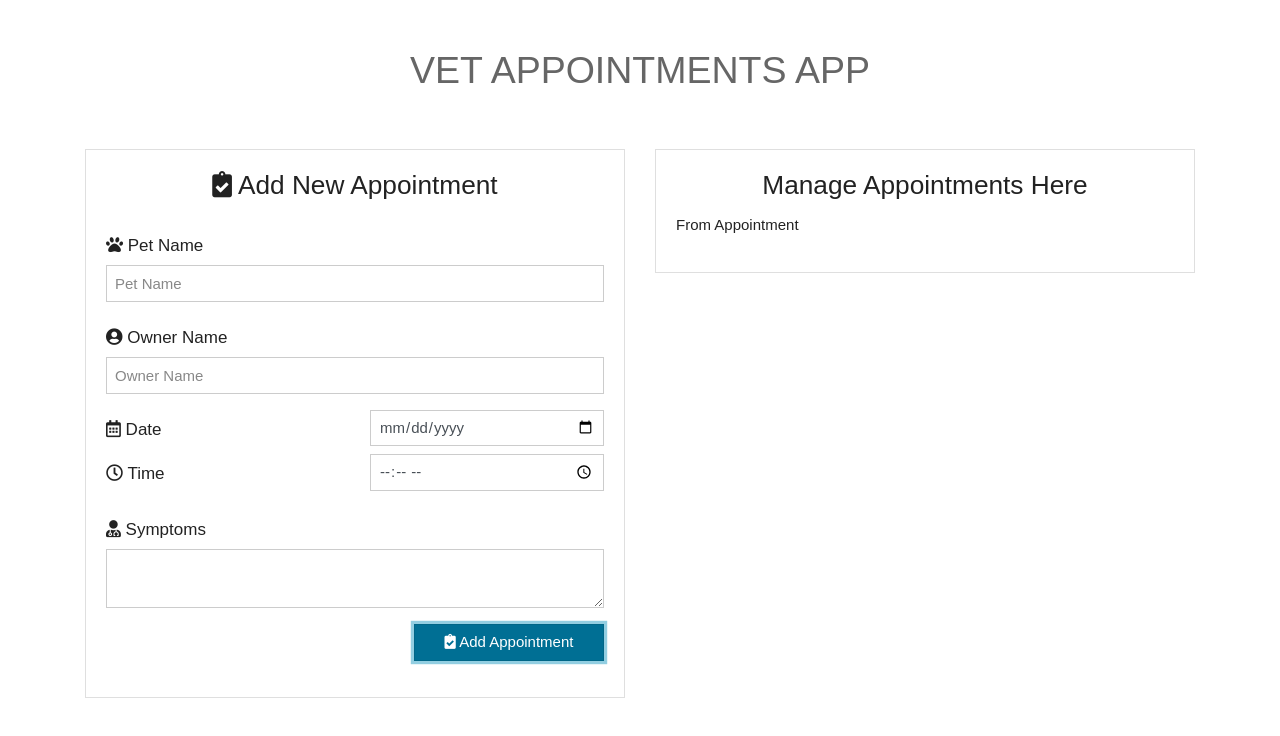
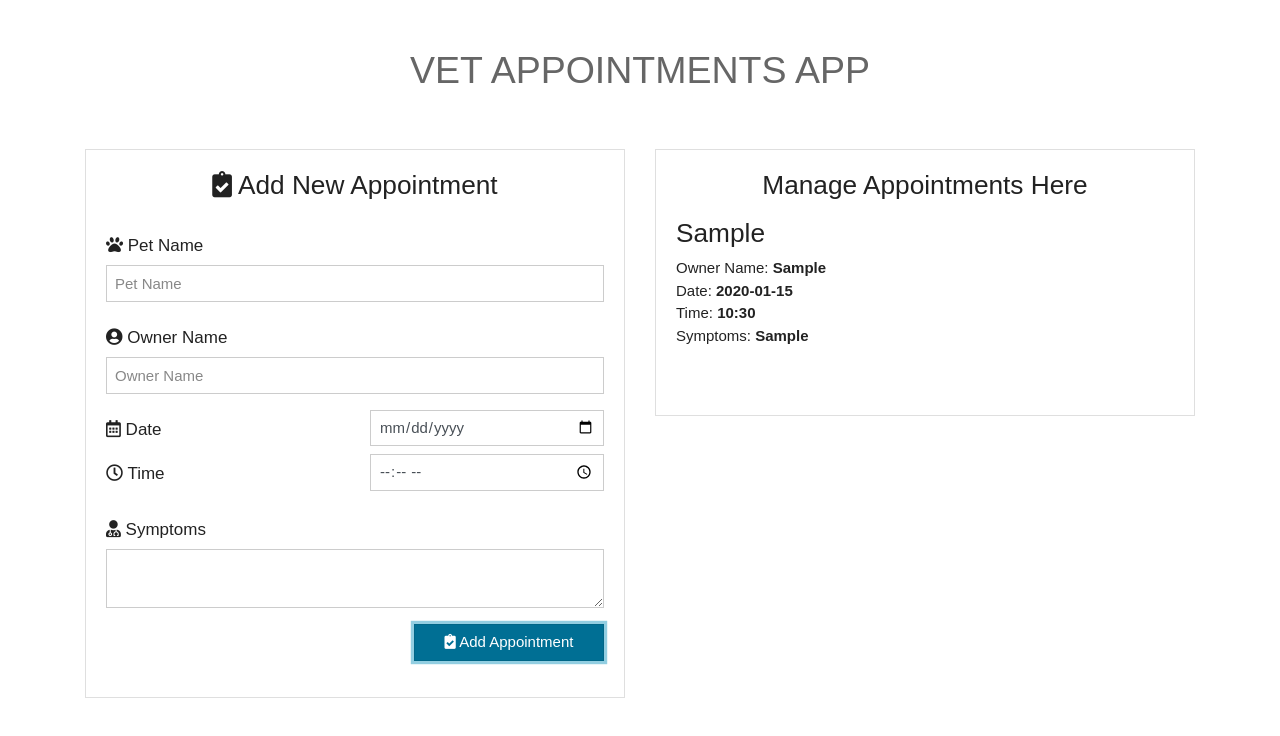
Before and after one commit to EdgardoPinto-Escalier/vet-appointments-app, a React (Create React App) app: page / in a window 1280 px wide. Both pictures are taken after typing "Sample", "Sample", "2020-01-15", "10:30", "Sample" into the empty fields and a click on the button "Add Appointment". Shown: the top 736 px of the page. Built offline with nearby package versions, Linux system fonts and the light colour scheme.

Commit message:
New updates on the Appointment component

```diff
--- a/src/components/AddAppointment.js
+++ b/src/components/AddAppointment.js
@@ -32,42 +32,42 @@ class AddAppointment extends Component {
     return(
     <div className="card mt-5">
             <div className="card-body">
-                <h3 className="card-title text-center mb-4"><i class="fas fa-clipboard-check"></i> Add New Appointment</h3>
+                <h3 className="card-title text-center mb-4"><i className="fas fa-clipboard-check"></i> Add New Appointment</h3>
                 <form onSubmit={this.createNewAppointment}>
                     <div className="form-group row">
-                        <label className="col-sm-4 col-lg-4 col-form-label"><i class="fas fa-paw"></i> Pet Name</label>
+                        <label className="col-sm-4 col-lg-4 col-form-label"><i className="fas fa-paw"></i> Pet Name</label>
                         <div className="col-sm-8 col-lg-12">
                             <input ref={this.petNameRef} type="text" className="form-control" placeholder="Pet Name" />
                         </div>
                     </div>
                     <div className="form-group row">
-                        <label className="col-sm-4 col-lg-4 col-form-label"><i class="fas fa-user-circle"></i> Owner Name</label>
+                        <label className="col-sm-4 col-lg-4 col-form-label"><i className="fas fa-user-circle"></i> Owner Name</label>
                         <div className="col-sm-8 col-lg-12">
                             <input ref={this.ownerNameRef} type="text" className="form-control"  placeholder="Owner Name" />
                         </div>
                     </div>
 
                      <div className="form-group row">
-                        <label className="col-sm-4 col-lg-6 col-form-label"><i class="far fa-calendar-alt"></i> Date</label>
+                        <label className="col-sm-4 col-lg-6 col-form-label"><i className="far fa-calendar-alt"></i> Date</label>
                         <div className="col-sm-8 col-lg-6  mb-4 mb-lg-2">
                             <input ref={this.dateRef} type="date" className="form-control" />
                         </div>
 
-                        <label className="col-sm-4 col-lg-6 col-form-label"><i class="far fa-clock"></i> Time</label>
+                        <label className="col-sm-4 col-lg-6 col-form-label"><i className="far fa-clock"></i> Time</label>
                         <div className="col-sm-8 col-lg-6">
                             <input ref={this.timeRef} type="time" className="form-control" />
                         </div>
                     </div>
 
                     <div className="form-group row">
-                        <label className="col-sm-4 col-lg-6 col-form-label"><i class="fas fa-user-md"></i> Symptoms</label>
+                        <label className="col-sm-4 col-lg-6 col-form-label"><i className="fas fa-user-md"></i> Symptoms</label>
                         <div className="col-sm-8 col-lg-12">
                             <textarea ref={this.symptomsRef} className="form-control"></textarea>
                         </div>
                     </div>
                     <div className="form-group row justify-content-end">
                         <div className="col-sm-5">
-                            <button type="submit" className="btn btn-primary w-100"><i class="fas fa-clipboard-check"></i> Add Appointment</button>
+                            <button type="submit" className="btn btn-primary w-100"><i className="fas fa-clipboard-check"></i> Add Appointment</button>
                         </div>
                     </div>
                 </form>
--- a/src/components/Appointment.js
+++ b/src/components/Appointment.js
@@ -3,8 +3,17 @@ import React, { Component } from 'react';
 class Appointment extends Component {
 
   render() {
+    const { date, time, pet, owner, symptoms} = this.props.info;
     return (
-        <p>From Appointment</p>
+        <div className="media mt-3">
+            <div className="media-body">
+                <h3 className="mt-0">{pet}</h3>
+                <p className="card-text">Owner Name: <span>{owner}</span></p>
+                <p className="card-text">Date: <span>{date}</span></p>
+                <p className="card-text">Time: <span>{time}</span></p>
+                <p className="card-text">Symptoms: <span>{symptoms}</span></p>
+            </div>
+        </div>
     )
   }
 }
--- a/src/components/AppointmentsList.js
+++ b/src/components/AppointmentsList.js
@@ -11,6 +11,7 @@ class AppointmentsList extends Component {
                 <div className="lista-citas">
                     {Object.keys(this.props.appointments).map(appointment => (
                         <Appointment
+                            key={appointment}
                             info={ this.props.appointments[appointment] }
                         />
                     ))}
```
